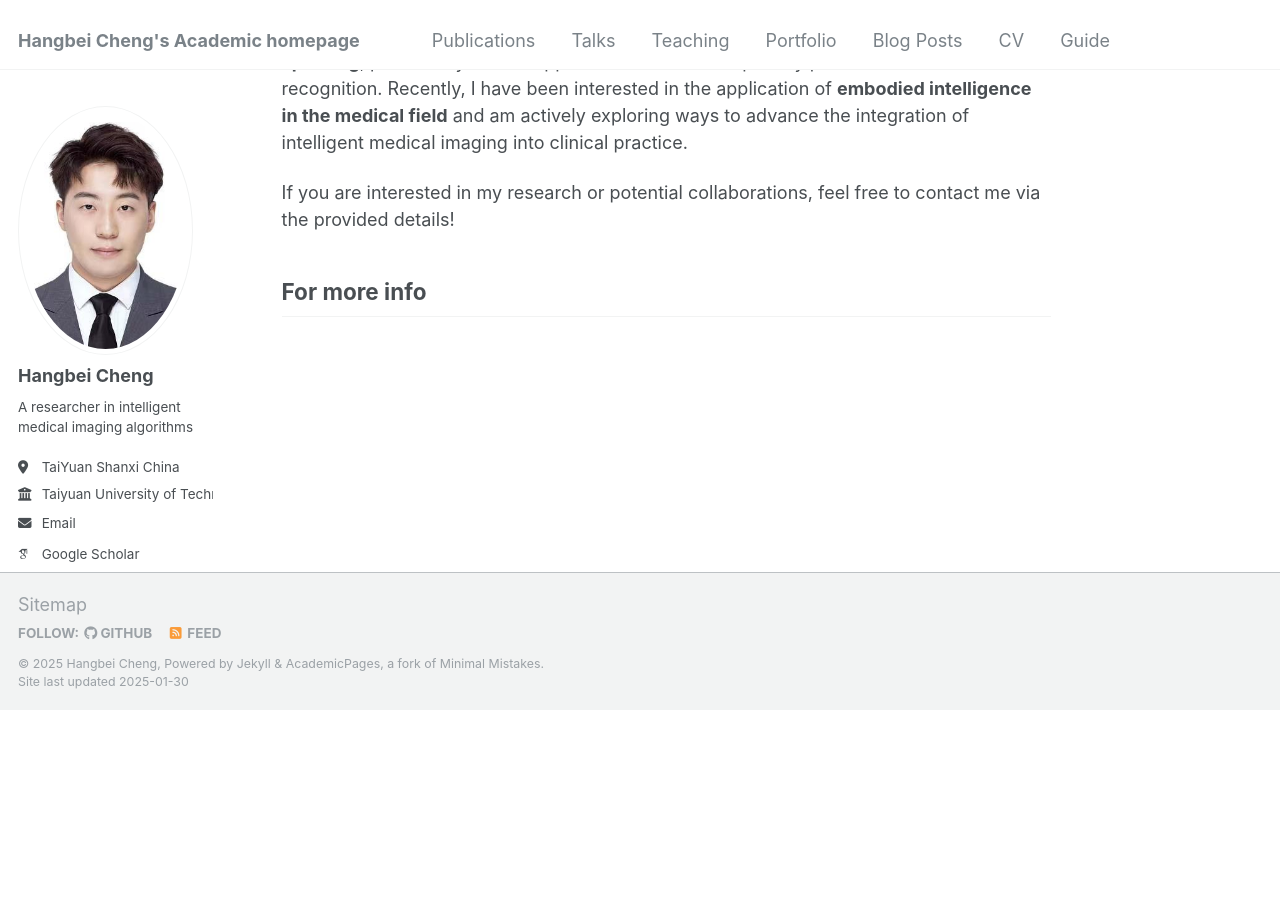
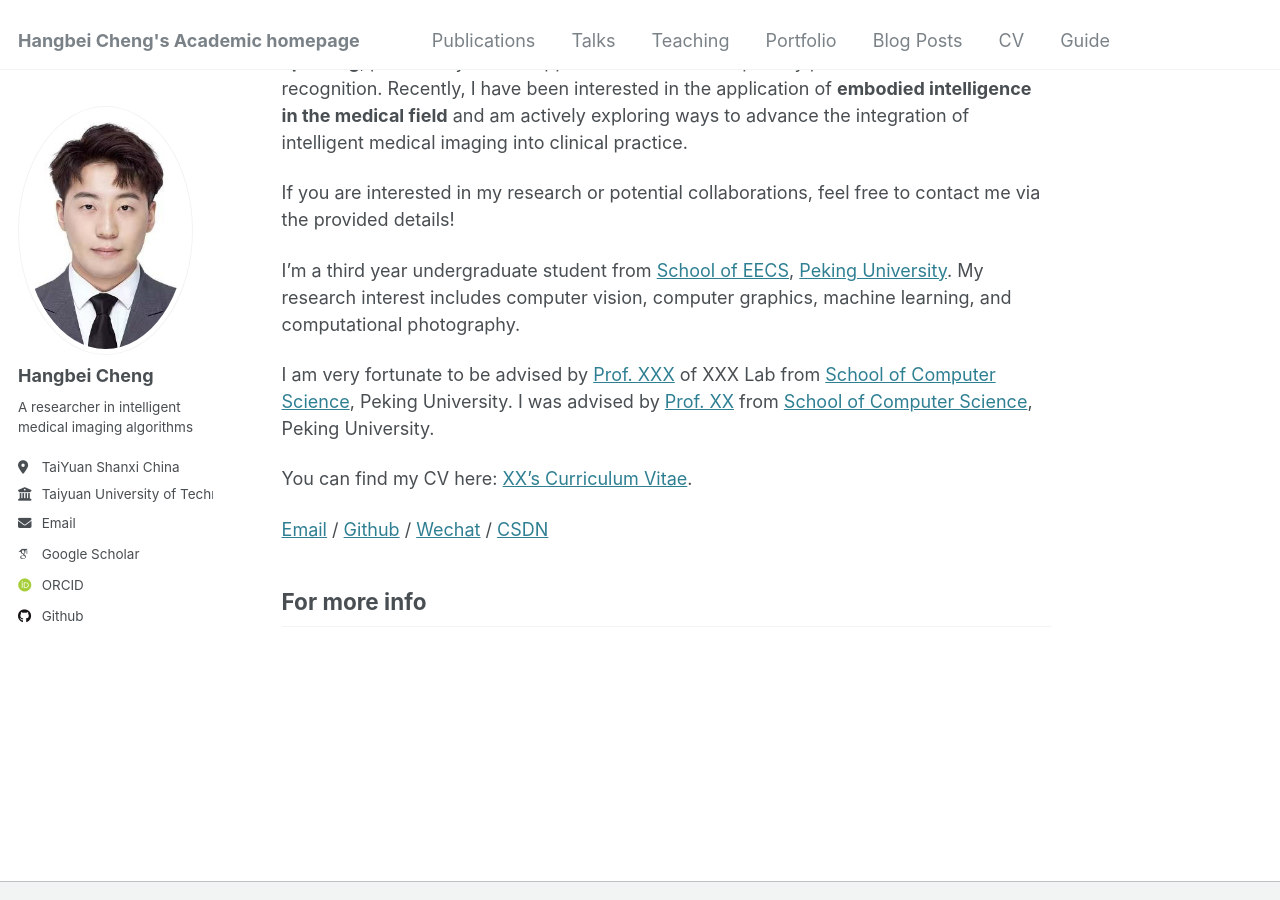
Before and after one commit to chenghangbei0702/chenghangbei0702.github.io, a Jekyll site: the page built from _pages/about.md, in a window 1280 px wide and 900 px high, scrolled down 663 px. Built offline with Jekyll 4.4.1, drawn with Linux system fonts in a browser that asks for light colours; some web fonts are replaced; before the commit the page ends 1373 px from its top, so only the background shows below that.

Commit message:
Update about.md

```diff
--- a/_pages/about.md
+++ b/_pages/about.md
@@ -21,6 +21,13 @@ Additionally, I have experience in **federated learning security defenses** and
 
 If you are interested in my research or potential collaborations, feel free to contact me via the provided details!
 
+I'm a third year undergraduate student from [School of EECS](https://eecs.pku.edu.cn/), [Peking University](https://www.pku.edu.cn/). My research interest includes computer vision, computer graphics, machine learning, and computational photography.
+
+I am very fortunate to be advised by [Prof. XXX](https://www.XXX.com/) of XXX Lab from [School of Computer Science](https://cs.pku.edu.cn/), Peking University. I was advised by [Prof. XX](https://XXX.pku.edu.cn/) from [School of Computer Science](https://cs.pku.edu.cn/), Peking University.
+
+You can find my CV here: [XX's Curriculum Vitae](../assets/Curriculum_Vitae.pdf).
+
+[Email](mailto:XX@stu.pku.edu.cn) / [Github](https://github.com/QiuDi233) / [Wechat](../images/wechat.jpg) / [CSDN](https://blog.csdn.net/qd1813100174?spm=1000.2115.3001.5343)
 
 For more info
 ------
```
